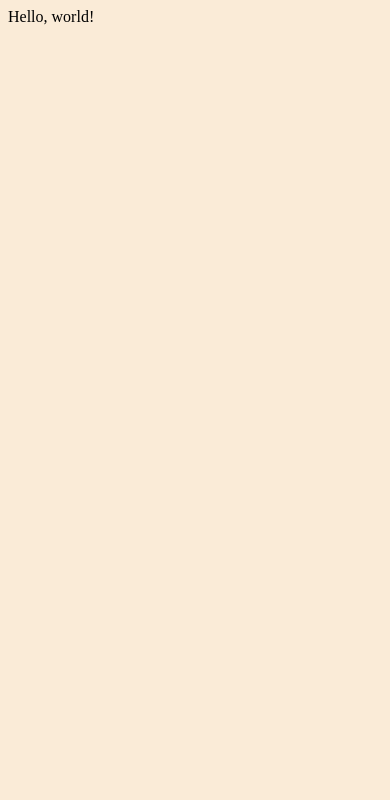
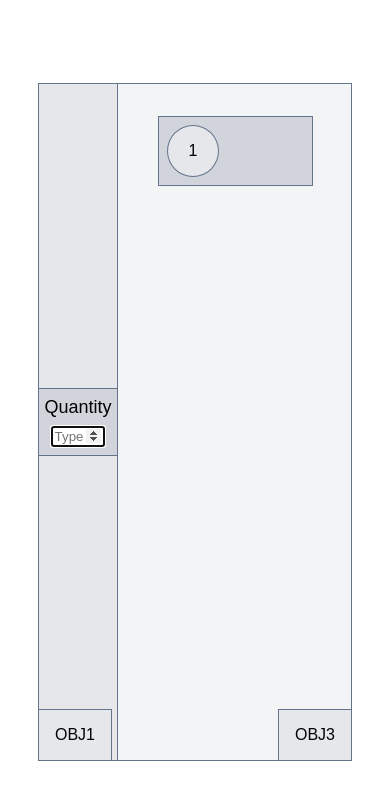
Before and after one commit to pMattheew/gobrunch-test, a website: page index.html in a window 390 px wide. Drawn offline with Linux system fonts and the light colour scheme.

Commit message:
feat: responsive design complete =)

```diff
--- a/css/main.css
+++ b/css/main.css
@@ -1,3 +1,119 @@
+* {
+  font-family: sans-serif;
+  margin: 0;
+}
+
+html {
+  --border-color: #64748b;
+  --gray-1: #f3f4f6;
+  --gray-2: #e5e7eb;
+  --gray-3: #d1d5db;
+}
+
+html,
 body {
-    background-color: antiquewhite
+  width: 100%;
+  height: 100%;
 }
+
+body {
+  display: grid;
+  place-content: center;
+}
+
+main {
+  width: 80vw;
+  height: 80vh;
+  display: flex;
+  border: solid 1px var(--border-color);
+  background-color: var(--gray-1);
+  position: relative;
+}
+
+.floating {
+  max-width: -moz-fit-content;
+  max-width: fit-content;
+  padding: 1rem;
+  border-style: solid;
+  border-color: var(--border-color);
+  background-color: var(--gray-2);
+  position: absolute;
+  bottom: 0;
+
+  &#f1 {
+    border-width: 1px 1px 0 0;
+    left: 0;
+  }
+
+  &#f2 {
+    border-width: 1px 0 0 1px;
+    right: 0;
+  }
+}
+
+aside {
+  height: 100%;
+  width: 25%;
+
+  display: grid;
+  align-items: center;
+  flex-shrink: 0;
+
+  border-right: solid 1px var(--border-color);
+  background-color: var(--gray-2);
+
+  text-align: center;
+
+  & div {
+    width: 100%;
+    padding-block: 0.5rem;
+    border-block: solid 1px var(--border-color);
+    background-color: var(--gray-3);
+
+    & h1 {
+      font-size: 1.125rem;
+      font-weight: 400;
+      margin-bottom: 0.5rem;
+    }
+
+    & input {
+      width: 60%;
+      text-align: center;
+    }
+  }
+}
+
+ol {
+  padding-inline-end: 40px;
+  flex-grow: 1;
+  display: flex;
+  flex-direction: column;
+
+  & li {
+    width: 100%;
+    max-height: fit-content;
+    max-height: -moz-fit-content;
+    border: solid 1px var(--border-color);
+    margin-top: 2rem;
+
+    display: flex;
+    background-color: var(--gray-3);
+
+    & span {
+      width: 2ch;
+      padding: 1rem;
+      margin: 0.5rem 0 0.5rem 0.5rem;
+      border: solid 1px var(--border-color);
+      border-radius: 100%;
+
+      display: grid;
+      place-content: center;
+
+      background-color: var(--gray-2);
+    }
+  }
+
+  ::marker {
+    content: "";
+  }
+}
--- a/index.html
+++ b/index.html
@@ -19,6 +19,36 @@
     <script src="js/index.js"></script>
   </head>
   <body>
-    <main>Hello, world!</main>
+    <main>
+      <aside>
+        <div>
+          <h1>Quantity</h1>
+          <label
+            ><input
+              type="number"
+              title="quantity"
+              placeholder="Type here"
+              autofocus
+          /></label>
+        </div>
+      </aside>
+      <ol>
+        <li>
+          <span>1</span>
+        </li>
+      </ol>
+      <div
+        id="f1"
+        class="floating"
+      >
+        OBJ1
+      </div>
+      <div
+        id="f2"
+        class="floating"
+      >
+        OBJ3
+      </div>
+    </main>
   </body>
 </html>
```
